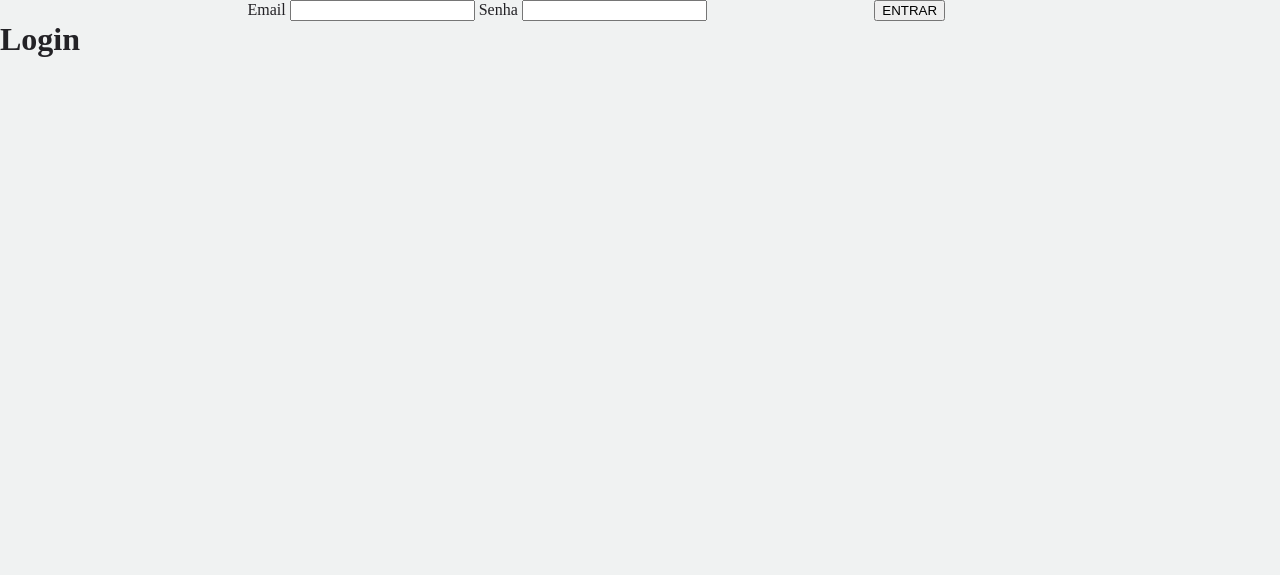
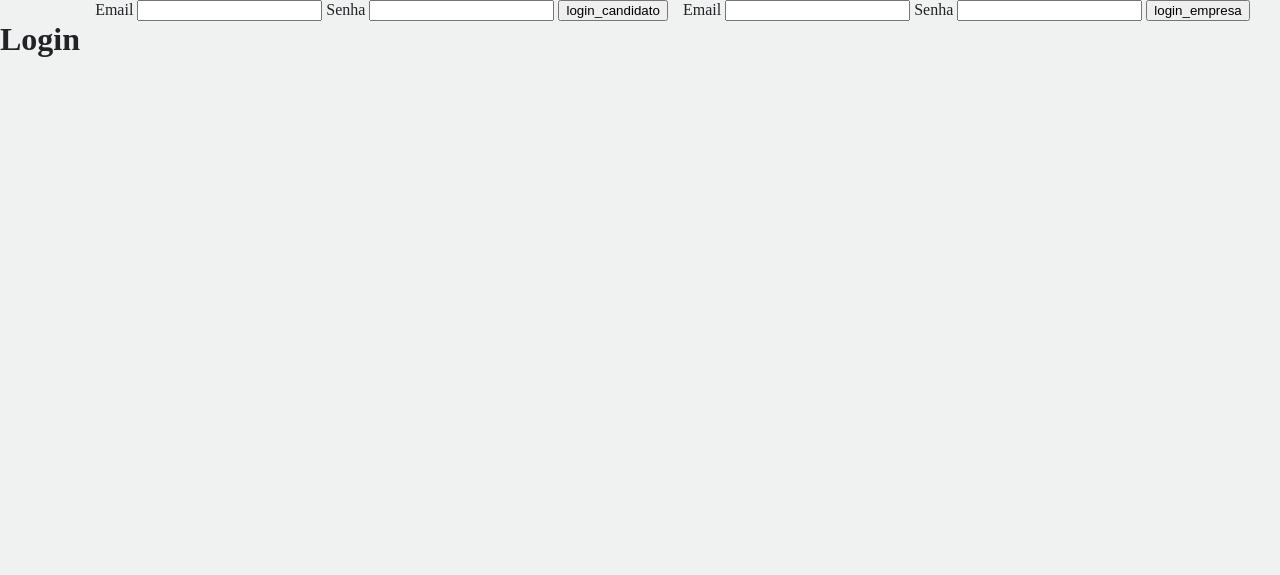
Before and after one commit to cami-almeida/integra, a Django app: page /login in a window 1280 px wide. Shown: the part 64-639 px from the top of the page. Run offline with Django 3.2, Linux system fonts and the light colour scheme.

Commit message:
criar views de login para empresa e usuario

```diff
--- a/website/templates/login.html
+++ b/website/templates/login.html
@@ -1,20 +1,36 @@
 {% extends 'shared/layout.html' %}
 {% block conteudo %}
-<h1>Login</h1>
-{% csrf_token%}
-<div  class = " login " >
+
+<div>
+
+    <h1>Login</h1>
+    <p>{{msg}}</p>
+
+</div>
+
 <form action = "/login "method = "POST">
+    {% csrf_token%}
 
-<label> Email </label >
-<input type = "E-mail"name ="E-mail ">
+    <label> Email </label >
+    <input type = "E-mail"name ="email_candidato">
 
-<label> Senha </label >
-<input type ="password "name ="senha">
+    <label> Senha </label >
+    <input type ="password "name ="senha">
 
-</div >
-<div class ="botaoEntrar" >
-<input type ="submit"value="ENTRAR">
-</div >
+    <input type ="submit" name = "submit" value="login_candidato">
+</form >
 
-</form >
+
+<form action="/login" method="POST">
+    {% csrf_token%}
+
+    <label> Email </label >
+        <input type = "E-mail" name ="email_empresa">
+
+        <label> Senha </label >
+        <input type ="password "name ="senha">
+
+        <input type ="submit" name = "submit" value="login_empresa">
+</form>
+
 {% endblock %}
--- a/website/views.py
+++ b/website/views.py
@@ -8,7 +8,37 @@ def index(request):
 
 
 def login(request):
+    # função para deixar dois logins em uma unica index
+    contexto = {}
+    # verifica se o metodo é POST
+    if request.method == 'POST':
+        # verifica se o botão de login clicado pertence ao formulario de usuario
+        if request.POST.get('submit') == 'login_candidato':
+            # pega as informações do candidato apartir dos dados informados no formulario
+            email_candidato = request.POST.get('email_candidato')
+            candidato = Candidato.objects.filter(email=email_candidato).first()
+            # caso os dados forem invalidos/não existirem devolve uma mensagem de erro
+            if candidato is None:
+                contexto = {'msg' : 'login ou senha incorreto'}
+            # caso tudo estiver correto redirecionaria para pagina em que o candidato altera suas informações
+            # pagina inexistente
+            else:
+                contexto = {'candidato' : candidato}
+                return render(request,'index.html',contexto)
+
+
+        # verifica se o botão de login clicado pertence ao formulario de empresa
+        elif request.POST.get('submit') == 'login_empresa':
+            email_empresa = request.POST.get('email_empresa')
+            empresa = Empresa.objects.filter(email=email_empresa).first()
+            if candidato is None:
+                contexto = {'msg' : 'login ou senha incorreto'}
+            else:
+                contexto = {'empresa' : empresa}
+                return render(request, 'cadastro_cv.html', contexto)
     return render(request, 'login.html')
+
+
 
 def cadastro_empresa(request):
     if request.method == 'POST':
```
Also changed, not shown: db.sqlite3.
